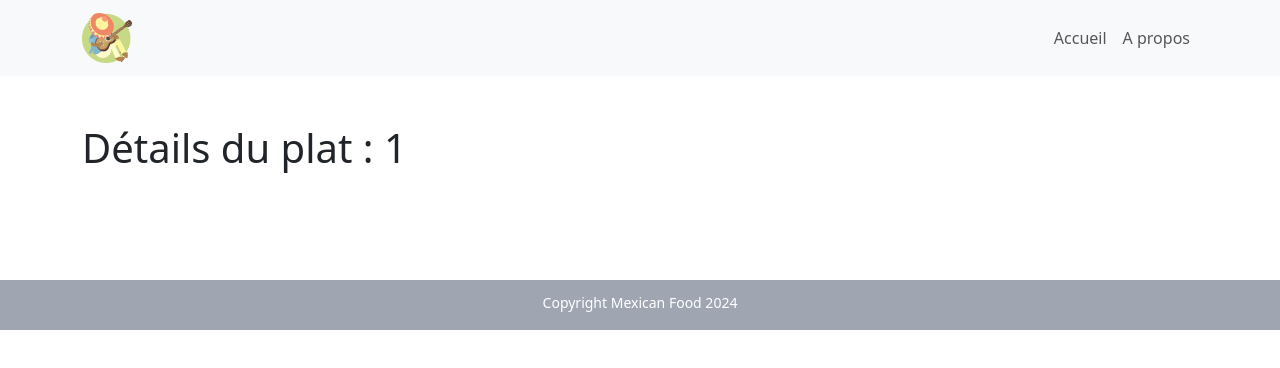
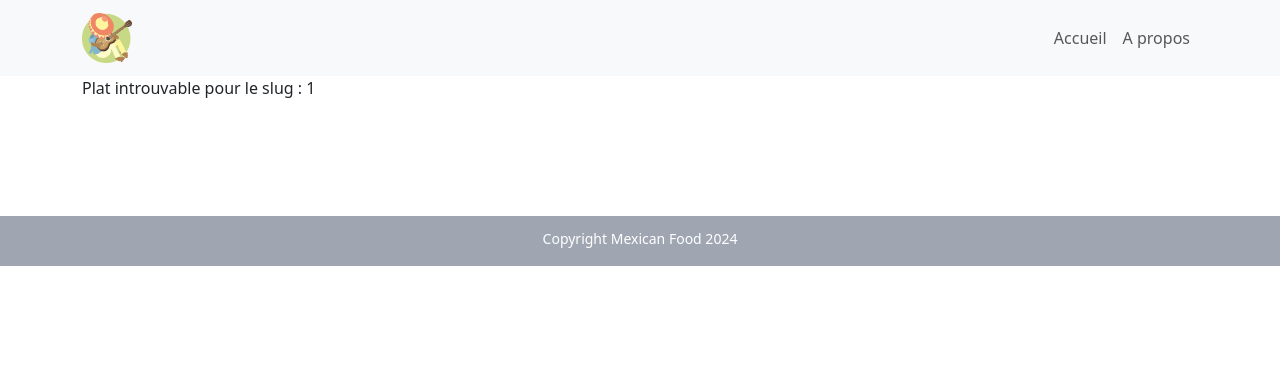
Before and after one commit to DIENEAntoine/init-react, a React (Create React App) app: page /plat/1 in a window 1280 px wide. Shown: the top 368 px of the page. Built offline with nearby package versions, Linux system fonts and the light colour scheme.

Commit message:
Activité 19

```diff
--- a/src/components/Dish.jsx
+++ b/src/components/Dish.jsx
@@ -6,7 +6,7 @@ import Badge from 'react-bootstrap/Badge';
 
 const Dish = ({ name, price, image, slug, isNew }) => {
     return (
-        <Link to={`/tacos/${slug}`}>
+        <Link to={`/plat/${slug}`}>
             <Card id='Card'>
                 <Card.Img src={image} />
                 {isNew && (
--- a/src/datas/Dishes.json
+++ b/src/datas/Dishes.json
@@ -2,6 +2,7 @@
     {
         "name": "Tacos à l’unit",
         "image": "https://cdn.pixabay.com/photo/2016/08/23/08/53/tacos-1613795_960_720.jpg",
+        "description": "Description : Savourez l'authenticité mexicaine avec notre délicieux tacos à l'unité. Garni de viande grillée, de légumes frais et de sauce maison, chaque bouchée vous transporte directement au cœur du Mexique.",
         "price": 3,
         "slug": "tacos-a-lunite",
         "isNew": true
@@ -9,6 +10,7 @@
     {
         "name": "Enchiladas",
         "image": "https://cdn.pixabay.com/photo/2014/01/14/22/13/mexican-245240_960_720.jpg",
+        "description": "Description : Nos enchiladas sont un festin de saveurs, avec des tortillas de maïs enroulées autour d'une garniture généreuse de viande, de fromage fondu et de sauce tomate épicée. Chaque bouchée est une explosion de goût qui vous fera revenir pour plus.",
         "price": 12,
         "slug": "enchiladas",
         "isNew": false
@@ -16,6 +18,7 @@
     {
         "name": "Mole poblano",
         "image": "https://cdn.pixabay.com/photo/2021/02/04/03/57/mole-5980185_960_720.jpg",
+        "description": "Description : Découvrez la richesse de la cuisine mexicaine avec notre mole poblano. Cette sauce complexe et riche en saveurs est préparée avec une combinaison d'épices, de chocolat et de piments, offrant une expérience culinaire unique et exquise.",
         "price": 15,
         "slug": "mole-poblano",
         "isNew": false
--- a/src/pages/DishDetails.jsx
+++ b/src/pages/DishDetails.jsx
@@ -1,20 +1,46 @@
-import React from 'react';
+import React, { useState, useEffect } from 'react';
 import { useParams } from 'react-router-dom';
 import { Container, Row, Col } from 'react-bootstrap';
+import DishesData from '../datas/Dishes.json';
+import Button from 'react-bootstrap/Button';
 
 
 const DishDetail = () => {
     const { slug } = useParams();
+
+    const [dish, setDish] = useState(null);
+
+    useEffect(() => {
+        const foundDish = DishesData.find(d => d.slug === slug);
+
+        setDish(foundDish);
+
+    }, [slug]);
+
     return (
         <Container>
+        {dish ? (
             <Row className='mt-5'>
                 <Col>
-                    <h1>Détails du plat : {slug}</h1>
+                    <img
+                        src = {dish.image}
+                        alt = {dish.name}
+                        className = "w-100 h-100"
+                    />
+                </Col>
+                <Col>
+                    <h1 className='mb-5'>{dish.name}</h1>
+                    <p>{dish.description}</p>
+                    <p>{dish.price}€</p>
+                    <Button variant="primary">Commander</Button>
                 </Col>
             </Row>
+        ) : (
+            <Row>
+                <p>Plat introuvable pour le slug : {slug}</p>
+            </Row>
+        )}
         </Container>
-
-
     );
 };
 
--- a/src/pages/Home.jsx
+++ b/src/pages/Home.jsx
@@ -33,6 +33,7 @@ const Home = () => {
                                 image={dish.image}
                                 price={dish.price}
                                 isNew={dish.isNew}
+                                slug={dish.slug}
                             />
                         </Col>
                     ))}
```
